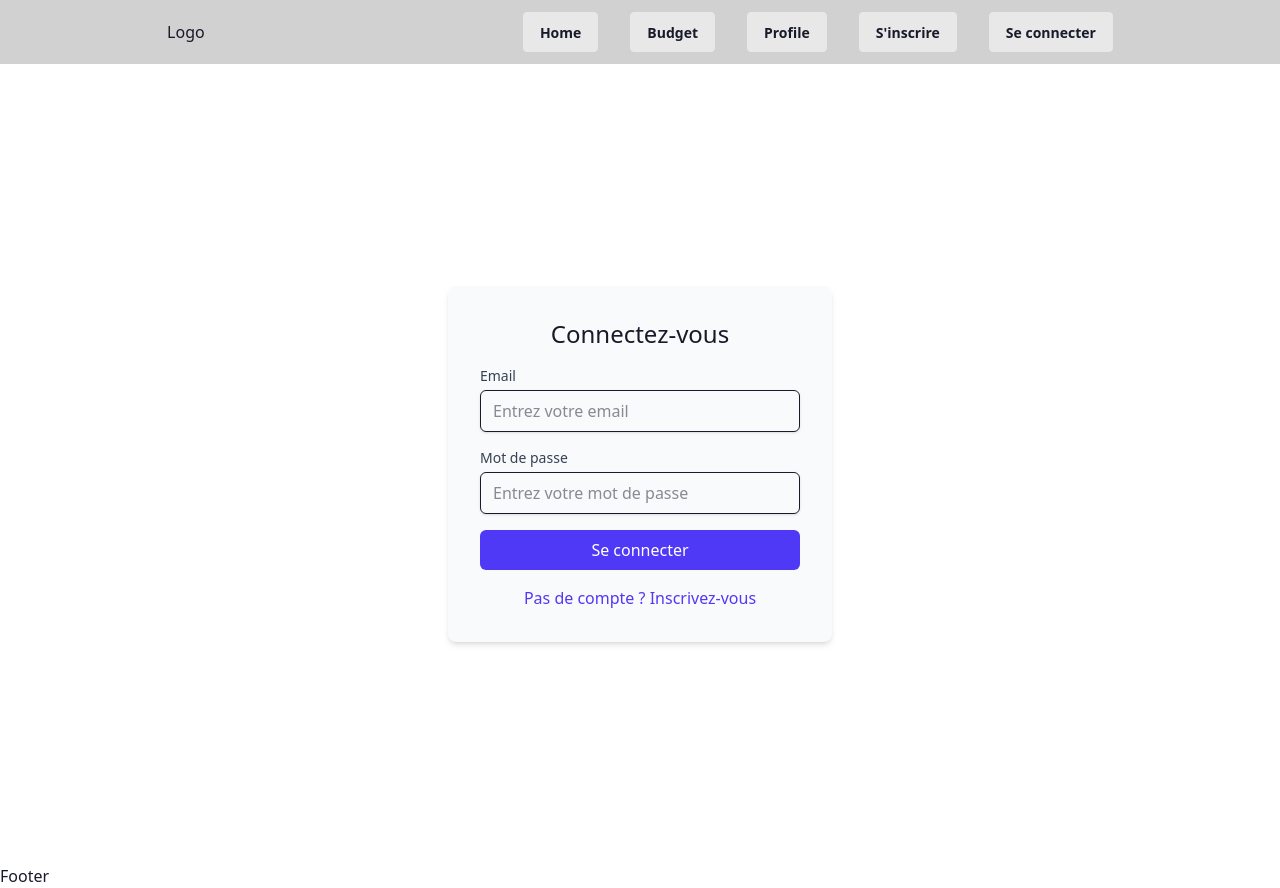
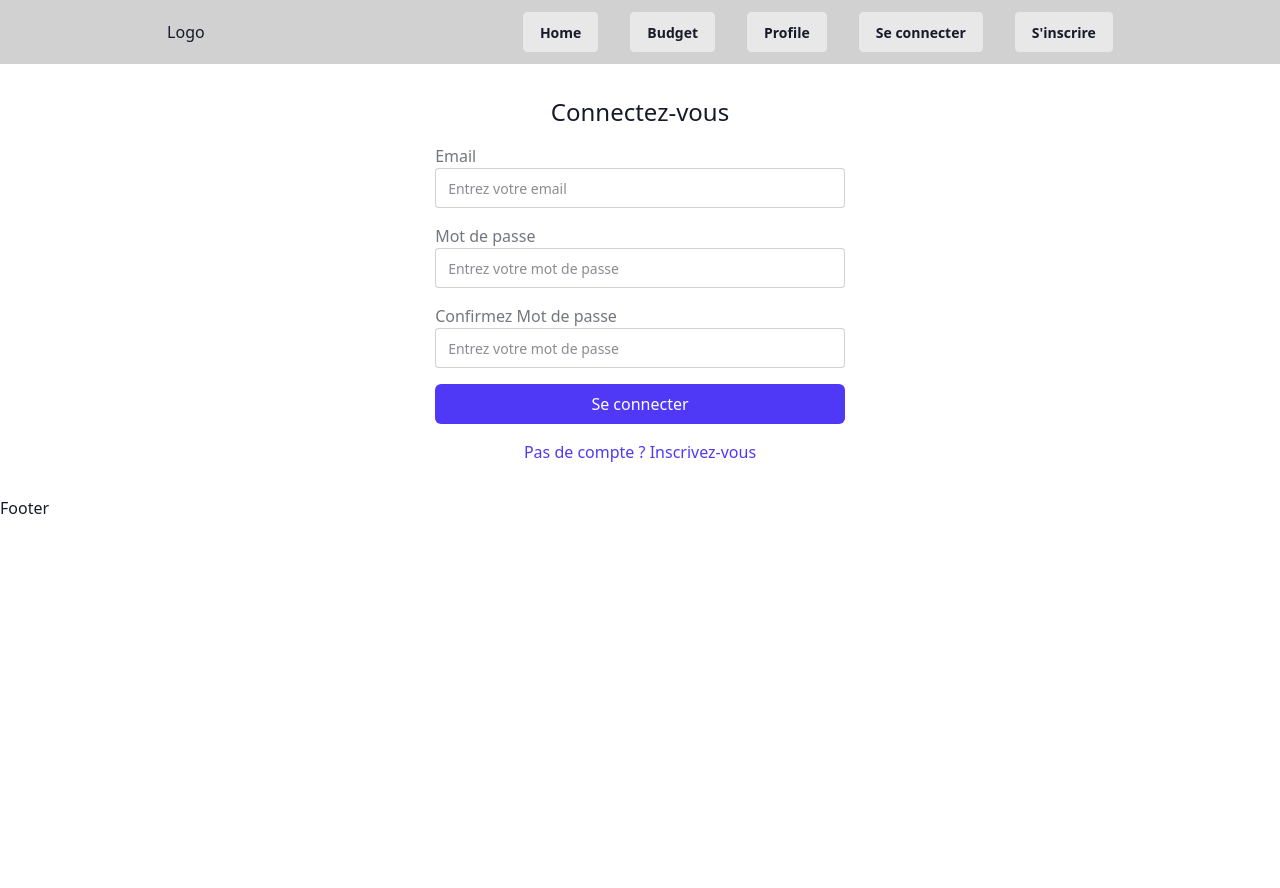
Before and after one commit to Steve05h20/Financia-Tools, a Vue app: page /authentification in a window 1280 px wide. After the commit the page ends 800 px from the top, so only its background shows below. Built offline with nearby package versions, Linux system fonts and the light colour scheme.

Commit message:
Ajout dialog Inscription+connexion+adaptation navigation et header/[Asma]/003

```diff
--- a/src/components/HeaderPage.vue
+++ b/src/components/HeaderPage.vue
@@ -1,5 +1,22 @@
 <script setup lang="ts">
+import { ref } from 'vue'
 import { RouterLink } from 'vue-router'
+import AuthView from '@/views/AuthView.vue'
+
+// Références pour les modals
+const inscriptionModalRef = ref<HTMLDialogElement | null>(null)
+const connexionModalRef = ref<HTMLDialogElement | null>(null)
+
+// Fonction pour alterner entre les modals
+const toggleModal = () => {
+  if (inscriptionModalRef.value?.open) {
+    inscriptionModalRef.value.close()
+    connexionModalRef.value?.showModal()
+  } else {
+    connexionModalRef.value?.close()
+    inscriptionModalRef.value?.showModal()
+  }
+}
 </script>
 <template>
   <header class="navbar bg-base-300 text-base-content flex justify-around">
@@ -18,20 +35,28 @@ import { RouterLink } from 'vue-router'
       >
         Profile
       </RouterLink>
-      <RouterLink
-        class="btn"
-        :class="{ 'btn-ghost': $route.path === '/inscription' }"
-        to="/inscription"
-      >
-        S'inscrire
-      </RouterLink>
-      <RouterLink
-        class="btn"
-        :class="{ 'btn-ghost': $route.path === '/connexion' }"
-        to="/connexion"
-      >
-        Se connecter
-      </RouterLink>
+      <button class="btn" @click="connexionModalRef?.showModal()">Se connecter</button>
+      <button class="btn" @click="inscriptionModalRef?.showModal()">S'inscrire</button>
     </nav>
   </header>
+  <!-- Modal pour l'inscription -->
+
+  <dialog ref="inscriptionModalRef" class="modal w-96 h-auto m-auto">
+    <div class="modal-box">
+      <form method="dialog">
+        <button class="btn btn-sm btn-circle btn-ghost absolute right-2 top-2">✕</button>
+      </form>
+      <AuthView action="inscription" @toggle-action="toggleModal" />
+    </div>
+  </dialog>
+
+  <!-- Modal pour la connexion -->
+  <dialog ref="connexionModalRef" class="modal w-96 h-auto m-auto">
+    <div class="modal-box">
+      <form method="dialog">
+        <button class="btn btn-sm btn-circle btn-ghost absolute right-2 top-2">✕</button>
+      </form>
+      <AuthView action="connexion" @toggle-action="toggleModal" />
+    </div>
+  </dialog>
 </template>
--- a/src/router/index.ts
+++ b/src/router/index.ts
@@ -28,12 +28,6 @@ const router = createRouter({
       name: 'authentification',
       component: AuthView,
     },
-
-    { path: '/connexion', component: () => import('@/views/AuthView.vue') },
-    {
-      path: '/inscription',
-      component: () => import('@/views/AuthView.vue'),
-    },
   ],
 })
 
--- a/src/services/useAuth.ts
+++ b/src/services/useAuth.ts
@@ -13,6 +13,7 @@ enum ErrorMessage {
   INVALID_CREDENTIALS = 'Identifiants invalides',
   CREATE_ACCOUNT_ERROR = 'Erreur lors de la création du compte',
   DECONNECTION_ERROR = 'Erreur lors de la déconnexion',
+
 }
 
 // Création du store d'authentification
--- a/src/views/AuthView.vue
+++ b/src/views/AuthView.vue
@@ -1,14 +1,22 @@
 <script setup lang="ts">
 import { useAuth } from '@/services/useAuth'
 import { computed } from 'vue'
-import { useRoute, useRouter } from 'vue-router'
+import { useRouter } from 'vue-router'
 
-const route = useRoute()
+// Props pour déterminer l'action (connexion ou inscription)
+const props = defineProps({
+  action: {
+    type: String,
+    required: true,
+    validator: (value: string) => ['connexion', 'inscription'].includes(value),
+  },
+})
+
 const router = useRouter()
 const auth = useAuth()
 
 // Détermine si l'utilisateur est sur la page d'inscription
-const isSignUp = computed(() => route.path === '/inscription')
+const isSignUp = computed(() => props.action === 'inscription')
 
 // Gestion du formulaire
 const handleSubmit = async (e: Event) => {
@@ -27,8 +35,8 @@ const handleSubmit = async (e: Event) => {
 </script>
 
 <template>
-  <div class="h-screen flex items-center justify-center bg-white">
-    <form @submit.prevent="handleSubmit" class="space-y-4 w-96 p-8 bg-gray-50 rounded-lg shadow-md">
+  <div class="flex items-center justify-center bg-white">
+    <form @submit.prevent="handleSubmit" class="space-y-4 p-8">
       <h1 class="text-2xl font-medium text-center">
         {{ isSignUp ? 'Inscrivez-vous' : 'Connectez-vous' }}
       </h1>
@@ -44,16 +52,14 @@ const handleSubmit = async (e: Event) => {
 
       <!-- Champ Nom d'utilisateur (uniquement pour l'inscription) -->
       <div v-if="isSignUp">
-        <label for="username" class="block text-sm font-medium text-primary"
-          >Nom d'utilisateur</label
-        >
+        <label for="username" class="label">Nom d'utilisateur</label>
         <input
           type="text"
           v-model="auth.stateAcount.userName"
           @input="auth.validateUserNameRealTime(auth.stateAcount.userName)"
           id="username"
           placeholder="Entrez un nom d'utilisateur"
-          class="mt-1 block w-full px-3 py-2 border rounded-md shadow-sm focus:outline-none focus:ring-2 focus:ring-indigo-500"
+          class="input w-full"
         />
         <p v-if="auth.stateAcount.validationErrors.userName" class="mt-1 text-sm text-red-600">
           {{ auth.stateAcount.validationErrors.userName }}
@@ -62,14 +68,14 @@ const handleSubmit = async (e: Event) => {
 
       <!-- Champ Email -->
       <div>
-        <label for="email" class="block text-sm font-medium text-gray-700">Email</label>
+        <label for="email" class="label">Email</label>
         <input
           type="email"
           v-model="auth.stateAcount.email"
           @input="auth.validateEmailRealTime(auth.stateAcount.email)"
           id="email"
           placeholder="Entrez votre email"
-          class="mt-1 block w-full px-3 py-2 border rounded-md shadow-sm focus:outline-none focus:ring-2 focus:ring-indigo-500"
+          class="input w-full"
         />
         <p v-if="auth.stateAcount.validationErrors.email" class="mt-1 text-sm text-red-600">
           {{ auth.stateAcount.validationErrors.email }}
@@ -78,19 +84,36 @@ const handleSubmit = async (e: Event) => {
 
       <!-- Champ Mot de passe -->
       <div>
-        <label for="password" class="block text-sm font-medium text-gray-700">Mot de passe</label>
+        <label for="password" class="label">Mot de passe</label>
         <input
           type="password"
           v-model="auth.stateAcount.pwd"
           @input="auth.validatePasswordRealTime(auth.stateAcount.pwd)"
           id="password"
           placeholder="Entrez votre mot de passe"
-          class="mt-1 block w-full px-3 py-2 border rounded-md shadow-sm focus:outline-none focus:ring-2 focus:ring-indigo-500"
+          class="input w-full"
         />
         <p v-if="auth.stateAcount.validationErrors.pwd" class="mt-1 text-sm text-red-600">
           {{ auth.stateAcount.validationErrors.pwd }}
         </p>
       </div>
+      <!-- Champ confirmation Mot de passe -->
+      <div>
+        <label for="password" class="label">Confirmez Mot de passe</label>
+        <input
+          type="password"
+          v-model="auth.stateAcount.pwd"
+          @input="auth.validatePasswordRealTime(auth.stateAcount.pwd)"
+          id="password"
+          placeholder="Entrez votre mot de passe"
+          class="input w-full"
+        />
+        <p v-if="auth.stateAcount.validationErrors.pwd" class="mt-1 text-sm text-red-600">
+          {{ auth.stateAcount.validationErrors.pwd }}
+        </p>
+      </div>
+
+
 
       <!-- Bouton de soumission -->
       <div>
@@ -106,8 +129,9 @@ const handleSubmit = async (e: Event) => {
 
       <!-- Lien pour basculer entre connexion et inscription -->
       <div class="text-center">
-        <RouterLink
-          :to="isSignUp ? '/connexion' : '/inscription'"
+        <button
+          type="button"
+          @click="$emit('toggleAction')"
           class="text-indigo-600 hover:underline"
         >
           {{
@@ -115,7 +139,7 @@ const handleSubmit = async (e: Event) => {
               ? 'Vous avez déjà un compte ? Connectez-vous'
               : 'Pas de compte ? Inscrivez-vous'
           }}
-        </RouterLink>
+        </button>
       </div>
     </form>
   </div>
```
